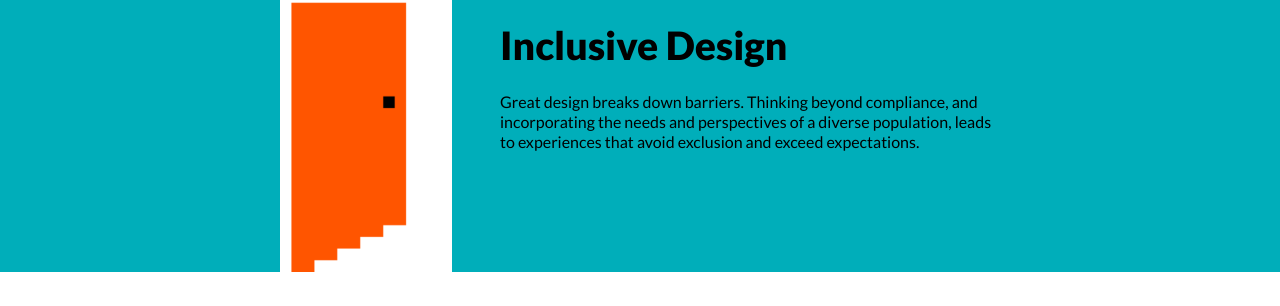
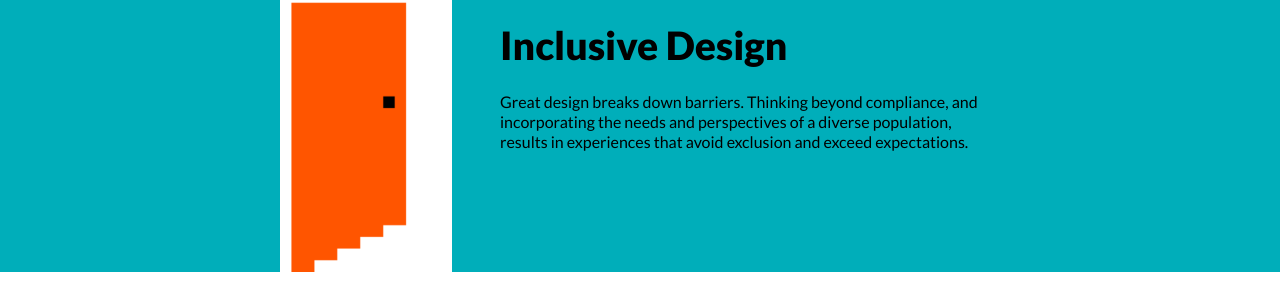
Before and after one commit to simonswiss/kingpixel-demo, a Jekyll site: the page built from index.html, in a window 1280 px wide. Shown: the part 970-1276 px from the top of the page. Built offline with Jekyll 4.4.1, drawn with Linux system fonts in a browser that asks for light colours.

Commit message:
updates some copy and image alt content

```diff
--- a/index.html
+++ b/index.html
@@ -8,7 +8,7 @@
             <p>I’m a Digital Experience Designer with over 20 years of experience. I’m classically trained in art and design, and I’m passionate about digital accessibility! I’m also highly skilled with programming languages and front-end development.</p>
         </div>
         <div class="image end">
-            <img alt="pixel selfie" src="/images/selfie.png" width="160" height="240">
+            <img alt="pixel art selfie" src="/images/selfie.png" width="160" height="240">
         </div>
     </div>
 </div>
@@ -20,7 +20,7 @@
             <p>Whether I’m creating an experience for a blockbuster movie or a mom & pop shop, I always begin with the user. I combine a keen understanding of user motives and desires with business drivers to craft effective and engaging designs.</p>
         </div>
         <div class="image end">
-            <img alt="Pixel art of a hand holding a smart phone" src="/images/handheld.png" width="189" height="227">
+            <img alt="original pixel art illustration of a hand holding a smart phone" src="/images/handheld.png" width="189" height="227">
         </div>
     </div>
 </div>
@@ -29,10 +29,10 @@
     <div class="img-left">
         <div class="copy">
             <h2>Inclusive Design</h2>
-            <p>Great design breaks down barriers. Thinking beyond compliance, and incorporating the needs and perspectives of a diverse population, leads to experiences that avoid exclusion and exceed expectations.</p>
+            <p>Great design breaks down barriers. Thinking beyond compliance, and incorporating the needs and perspectives of a diverse population, results in experiences that avoid exclusion and exceed expectations.</p>
         </div>
         <div class="image end">
-            <img alt="pixel art of an open door" src="/images/doorway.png" width="172" height="281">
+            <img alt="original pixel art illustration of an open door" src="/images/doorway.png" width="172" height="281">
         </div>
     </div>
 </div>
@@ -49,7 +49,7 @@
             </ul>
         </div>
         <div class="image end">
-            <img alt="pixel art power saw cutting through the page" src="/images/skillsaw.png" width="262" height="124">
+            <img alt="original pixel art illustration of a power saw cutting through the page" src="/images/skillsaw.png" width="262" height="124">
         </div>
     </div>
 </div>
```
